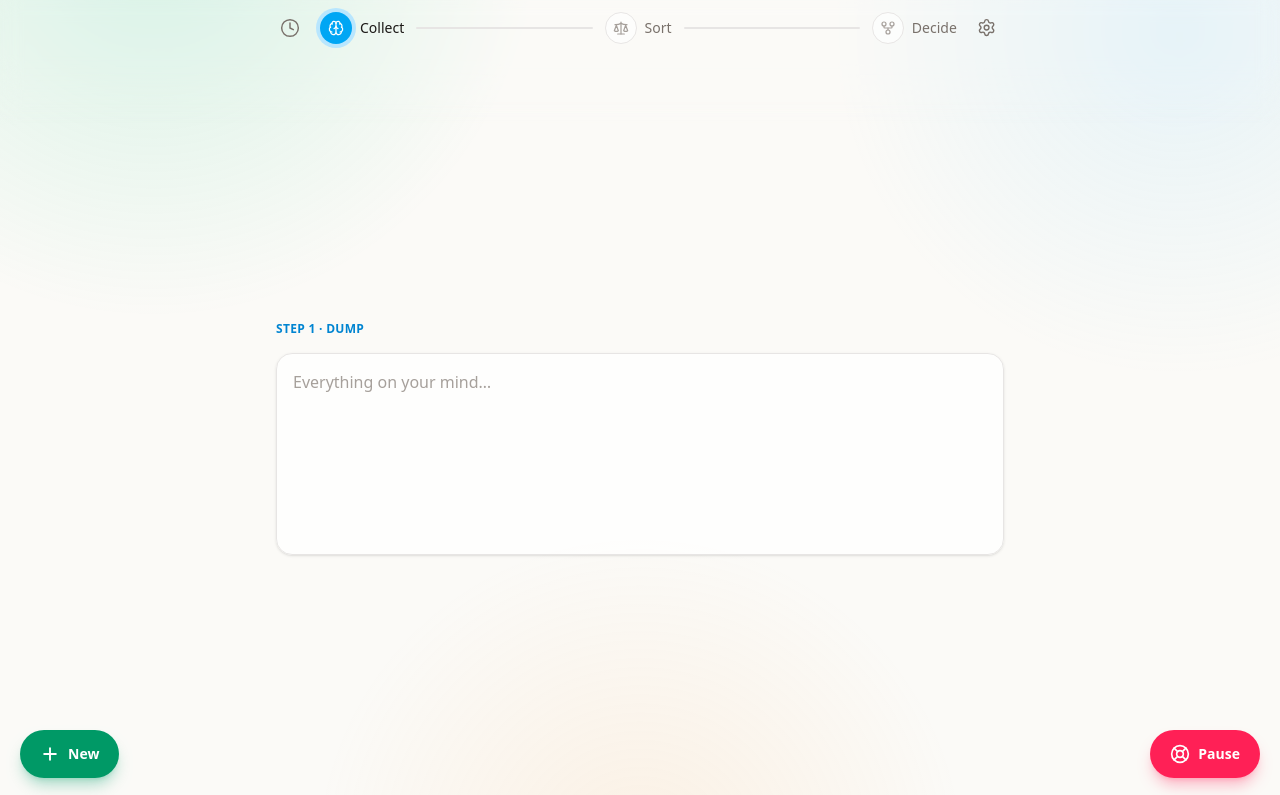
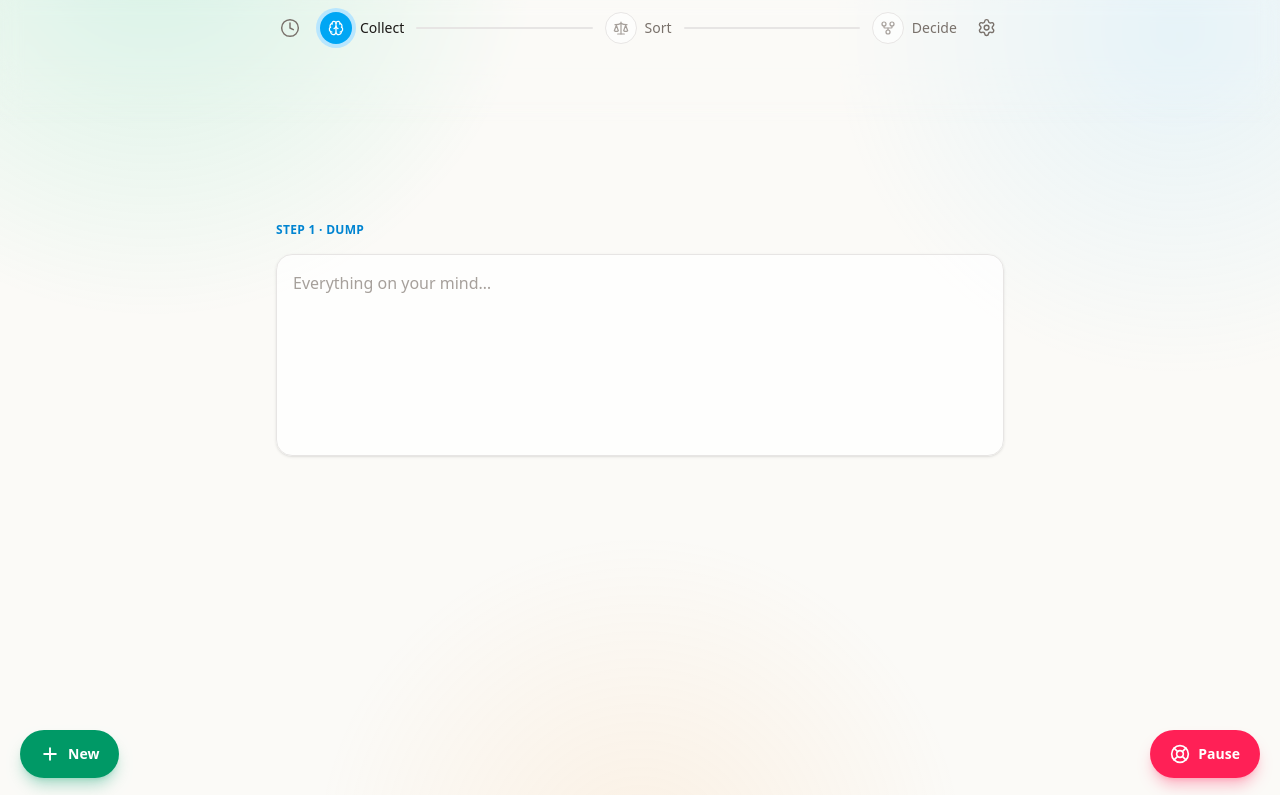
Before and after one commit to g1ngerBrad/Grounded, a Next.js app: page / in a window 1280 px wide. Shown: the part 6-801 px from the top of the page. Built offline with nearby package versions, Linux system fonts and the light colour scheme.

Commit message:
feel adjustment

```diff
--- a/app/globals.css
+++ b/app/globals.css
@@ -21,8 +21,7 @@
   --blob-c: rgba(251, 146, 60, 0.1);
 }
 
-html,
-body {
+html {
   height: 100%;
 }
 
@@ -78,7 +77,7 @@ body::after {
    centres short steps but falls back to top-aligned when a step's content is
    taller than the viewport, so nothing hides behind the sticky navbar. */
 html.journey-snap {
-  scroll-snap-type: y proximity;
+  scroll-snap-type: y mandatory;
   scroll-padding-top: 5rem;
 }
 html.journey-snap [data-step] {
@@ -87,7 +86,11 @@ html.journey-snap [data-step] {
   min-height: calc(100svh - 5rem);
   display: flex;
   flex-direction: column;
-  justify-content: safe center;
+  justify-content: flex-start;
+  /* Sit the content high on the page (upper third) rather than dead-centre,
+     which read as too low. clamp keeps it sane on very short/tall viewports. */
+  padding-top: clamp(1.5rem, 18vh, 12rem);
+  padding-bottom: 2rem;
 }
 
 @media (prefers-reduced-motion: reduce) {
```
